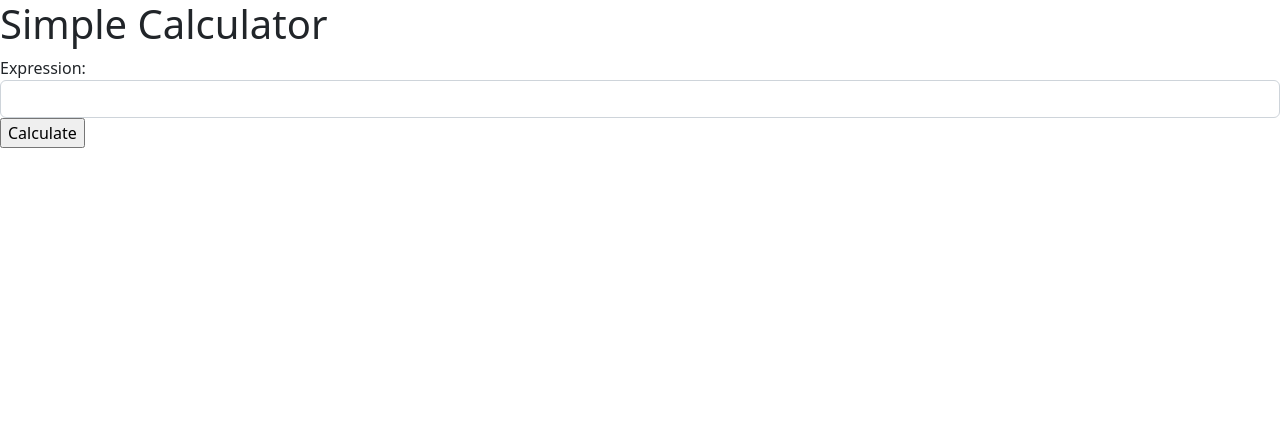
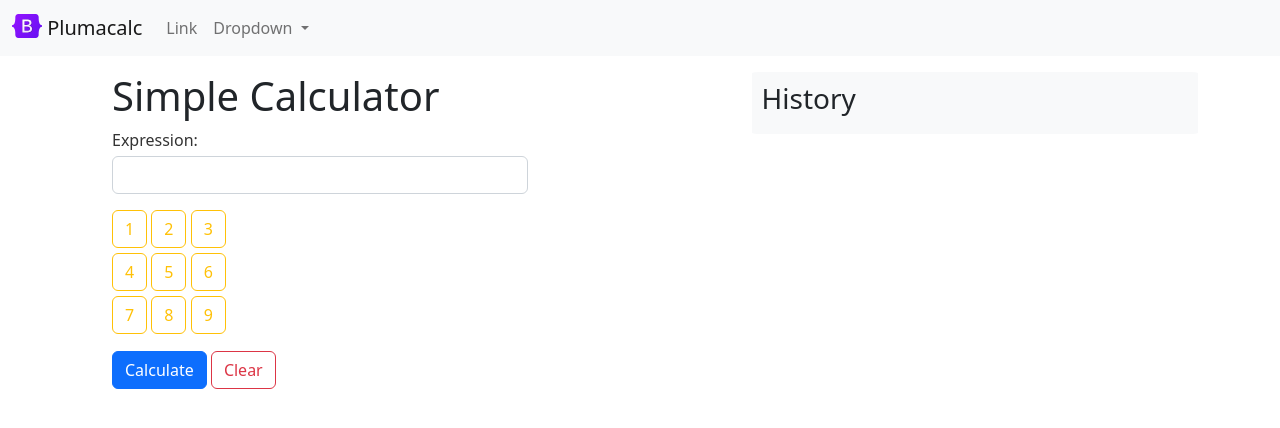
Before and after one commit to mahdihaghverdi/plumacalc, a Django app: page / in a window 1280 px wide. Shown: the top 428 px of the page. Run offline with Django 4.2, Linux system fonts and the light colour scheme.

Commit message:
Play around the front-end of the plumacalc. Add a navbar and divide the main display to content and sidebar

```diff
--- /dev/null
+++ b/calculator/static/css/calc.css
@@ -0,0 +1,23 @@
+.content {
+    float: left;
+    width: 40%;
+    padding: 0 0 0 30px;
+    margin-top: 1rem;
+}
+
+.sidebar {
+    float: right;
+    width: 40%;
+    padding: 10px;
+    /*background: #f8f8f8;*/
+    height: 100%;
+    margin-top: 1rem;
+    border-radius: 2%;
+}
+
+label {
+    float: left;
+    clear: both;
+    color: #333;
+    margin-bottom: 4px;
+}
--- a/calculator/templates/base.html
+++ b/calculator/templates/base.html
@@ -1,3 +1,4 @@
+{% load static %}
 <!doctype html>
 <html lang="en">
 <head>
@@ -10,6 +11,7 @@
     <script src="https://cdn.jsdelivr.net/npm/bootstrap@5.2.3/dist/js/bootstrap.bundle.min.js"
             integrity="sha384-kenU1KFdBIe4zVF0s0G1M5b4hcpxyD9F7jL+jjXkk+Q2h455rYXK/7HAuoJl+0I4"
             crossorigin="anonymous"></script>
+    <link rel="stylesheet" href="{% static 'css/calc.css' %}">
     <title>
         {% block title %}
 
@@ -17,13 +19,56 @@
     </title>
 </head>
 <body>
-<div>
-    {% block content %}
-
-    {% endblock %}
+<nav class="navbar navbar-expand-lg bg-light">
+    <div class="container-fluid">
+        <a class="navbar-brand" href="{% url 'calculate' %}">
+            <img src="{% static 'image/bootstrap-logo.svg' %}" alt="Logo" width="30" height="24"
+                 class="d-inline-block align-text-top">
+            Plumacalc
+        </a>
+        <button class="navbar-toggler" type="button" data-bs-toggle="collapse" data-bs-target="#navbarSupportedContent"
+                aria-controls="navbarSupportedContent" aria-expanded="false" aria-label="Toggle navigation">
+            <span class="navbar-toggler-icon"></span>
+        </button>
+        <div class="collapse navbar-collapse" id="navbarSupportedContent">
+            <ul class="navbar-nav me-auto mb-2 mb-lg-0">
+                <li class="nav-item">
+                    <a class="nav-link" href="#">Link</a>
+                </li>
+                <li class="nav-item dropdown">
+                    <a class="nav-link dropdown-toggle" href="#" role="button" data-bs-toggle="dropdown"
+                       aria-expanded="false">
+                        Dropdown
+                    </a>
+                    <ul class="dropdown-menu">
+                        <li><a class="dropdown-item" href="#">Action</a></li>
+                        <li><a class="dropdown-item" href="#">Another action</a></li>
+                        <li>
+                            <hr class="dropdown-divider">
+                        </li>
+                        <li><a class="dropdown-item" href="#">Something else here</a></li>
+                    </ul>
+                </li>
+            </ul>
+        </div>
+    </div>
+</nav>
+<div class="container">
+    <div class="content">
+        {% block content %}
+        {% endblock %}
+    </div>
+    <div class="sidebar bg-light">
+    <h3>History</h3>
+        {% block sidebar %}
+        {% endblock %}
+    </div>
 </div>
-
-<script src="https://cdn.jsdelivr.net/npm/@popperjs/core@2.11.6/dist/umd/popper.min.js" integrity="sha384-oBqDVmMz9ATKxIep9tiCxS/Z9fNfEXiDAYTujMAeBAsjFuCZSmKbSSUnQlmh/jp3" crossorigin="anonymous"></script>
-<script src="https://cdn.jsdelivr.net/npm/bootstrap@5.2.3/dist/js/bootstrap.min.js" integrity="sha384-cuYeSxntonz0PPNlHhBs68uyIAVpIIOZZ5JqeqvYYIcEL727kskC66kF92t6Xl2V" crossorigin="anonymous"></script>
+{#<script src="https://cdn.jsdelivr.net/npm/@popperjs/core@2.11.6/dist/umd/popper.min.js"#}
+{#        integrity="sha384-oBqDVmMz9ATKxIep9tiCxS/Z9fNfEXiDAYTujMAeBAsjFuCZSmKbSSUnQlmh/jp3"#}
+{#        crossorigin="anonymous"></script>#}
+{#<script src="https://cdn.jsdelivr.net/npm/bootstrap@5.2.3/dist/js/bootstrap.min.js"#}
+{#        integrity="sha384-cuYeSxntonz0PPNlHhBs68uyIAVpIIOZZ5JqeqvYYIcEL727kskC66kF92t6Xl2V"#}
+{#        crossorigin="anonymous"></script>#}
 </body>
 </html>
--- a/calculator/templates/calculator/index.html
+++ b/calculator/templates/calculator/index.html
@@ -8,16 +8,42 @@
     <h1>Simple Calculator</h1>
     <form method="post">
         {% csrf_token %}
-        {{ form.as_table }}
-        <p><input type="submit" value="Calculate"></p>
+        {{ form.as_p }}
+        <div style="margin-bottom: 0.3rem">
+            <button class="btn btn-outline-warning">1</button>
+            <button class="btn btn-outline-warning">2</button>
+            <button class="btn btn-outline-warning">3</button>
+        </div>
+        <div style="margin-bottom: 0.3rem">
+            <button class="btn btn-outline-warning">4</button>
+            <button class="btn btn-outline-warning">5</button>
+            <button class="btn btn-outline-warning">6</button>
+        </div>
+        <div style="margin-bottom: 1.1rem">
+            <button class="btn btn-outline-warning">7</button>
+            <button class="btn btn-outline-warning">8</button>
+            <button class="btn btn-outline-warning">9</button>
+        </div>
+        <div style="margin-bottom: 1rem">
+            <input class="btn btn-primary" type="submit" value="Calculate">
+            <a class="btn btn-outline-danger" href="{% url 'calculate' %}">Clear</a>
+        </div>
     </form>
-
     {% if postfix %}
         <h2>{{ postfix }}</h2>
     {% endif %}
-
     {% if answer is not None %}
         <h3>{{ answer }}</h3>
     {% endif %}
+    {% if errors %}
+        <h3 style="color: crimson">{{ errors }}</h3>
+    {% endif %}
+{% endblock %}
 
+{% block sidebar %}
+    {% if input %}
+        <div class="alert alert-info" role="alert">
+            {{ input }}
+        </div>
+    {% endif %}
 {% endblock %}
--- a/calculator/views.py
+++ b/calculator/views.py
@@ -28,6 +28,7 @@ def calculate(request: HttpRequest) -> HttpResponse:
                     "calculator/index.html",
                     {
                         "form": form,
+                        "input": cd,
                         "postfix": postfix,
                         "answer": answer,
                         "errors": errors,
```
Also changed, not shown: calculator/static/image/attachment_129335231.png (added), calculator/static/image/attachment_137802320.jpeg (added), calculator/static/image/bootstrap-logo.svg (added).
